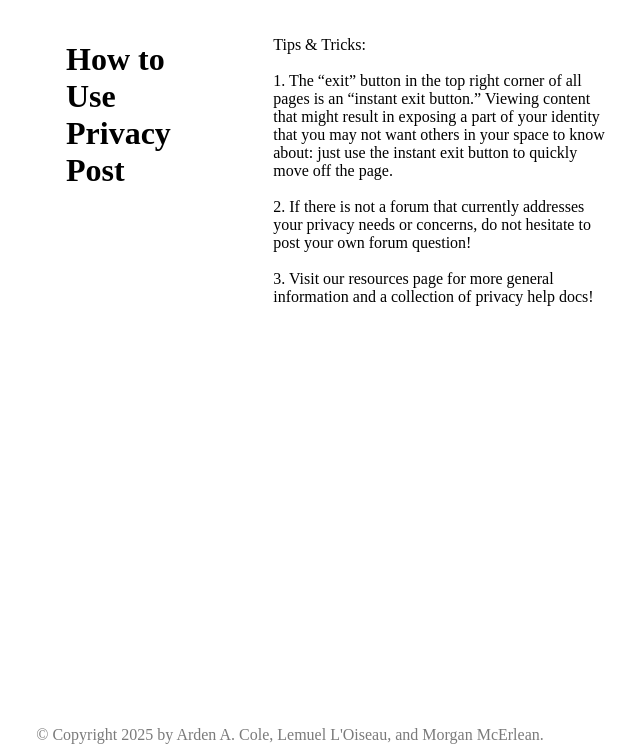
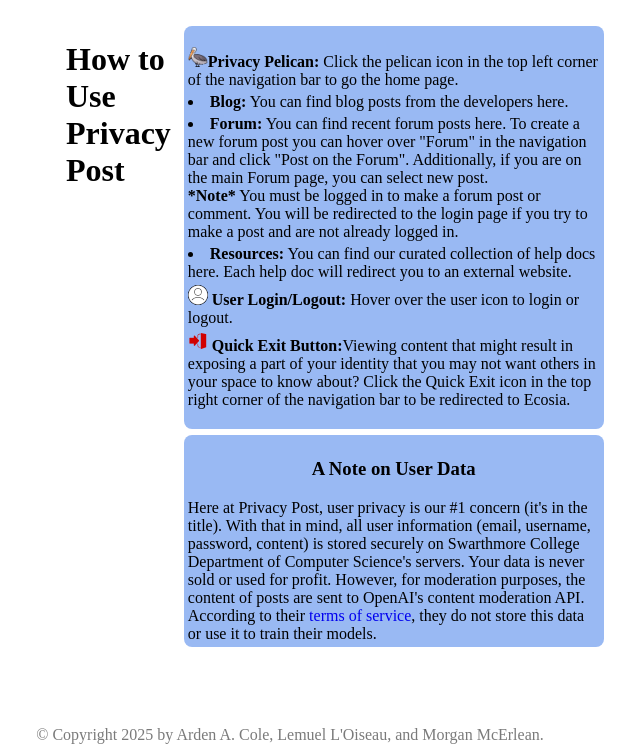
Before and after one commit to cs77-S25/final_project-acole1-lloisea1-mmcerle1, a Flask app: page /blog_post_1/ in a window 1280 px wide. Shown: the part 46-800 px from the top of the page, without its empty margins (350-990 px from the left). Run offline with Flask 3, Linux system fonts and the light colour scheme.

Commit message:
Update blog_post_1.html

```diff
--- a/templates/blog_post_1.html
+++ b/templates/blog_post_1.html
@@ -9,11 +9,36 @@
 
 <div class= "blog-post">
     <h1>How to Use Privacy Post</h1>
-    <p>Tips & Tricks:<br>
-        <br>1. The “exit” button in the top right corner of all pages is an “instant exit button.” Viewing content that might result in exposing a part of your identity that you may not want others in your space to know about: just use the instant exit button to quickly move off the page.
-        <br><br>2. If there is not a forum that currently addresses your privacy needs or concerns, do not hesitate to post your own forum question!
-        <br><br>3. Visit our resources page for more general information and a collection of privacy help docs!
-        </p>
+    <div class = "content">
+        <div class = "nav-guide">
+            <ul>
+                <li><strong>Privacy Pelican:</strong> Click the pelican icon in the top left corner of the navigation bar to go the home page. </li>
+                <li>
+                    <strong>Blog:</strong> You can find blog posts from the developers here.
+                </li>
+                <li>
+                   <strong>Forum:</strong> You can find recent forum posts here. To create a new forum post you can hover over "Forum" in the navigation bar and click "Post on the Forum". Additionally, if you are on the main Forum page, you can select new post.<br>
+                   <strong>*Note*</strong> You must be logged in to make a forum post or comment. You will be redirected to the login page if you try to make a post and are not already logged in.
+                </li>
+                <li>
+                    <strong>Resources:</strong> You can find our curated collection of help docs here. Each help doc will redirect you to an external website.
+                </li>
+                <li>
+                    <strong>User Login/Logout:</strong> Hover over the user icon to login or logout.
+                </li>
+                <li>
+                    <strong>Quick Exit Button:</strong>Viewing content that might result in exposing a part of your identity that you may not want others in your space to know about? Click the Quick Exit icon in the top right corner of the navigation bar to be redirected to Ecosia.
+                </li>
+            </ul>
+        </div>
+        <div class = "tips">
+            <h3>A Note on User Data</h3>
+            Here at Privacy Post, user privacy is our #1 concern (it's in the title). With that in mind, all user information (email, username, password, content) is stored securely on Swarthmore College Department of Computer Science's servers. Your data is never sold or used for profit. However, for moderation purposes, the content of posts are sent to OpenAI's content moderation API. According to their <a href = "https://platform.openai.com/docs/guides/your-data#data-usage-policies">terms of service</a>, they do not store this data or use it to train their models.
+
+        </div>
+
+    </div>
+
 </div>
 
 {% endblock %}
```
